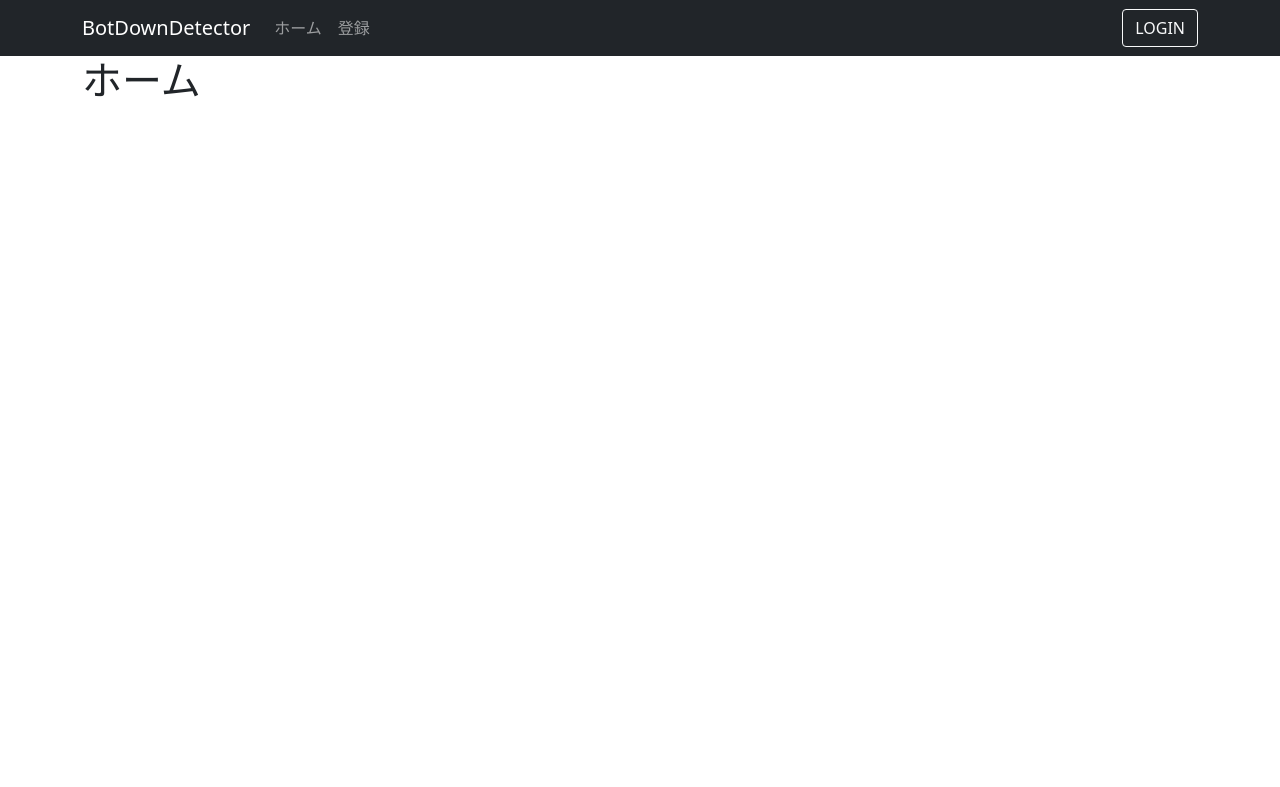
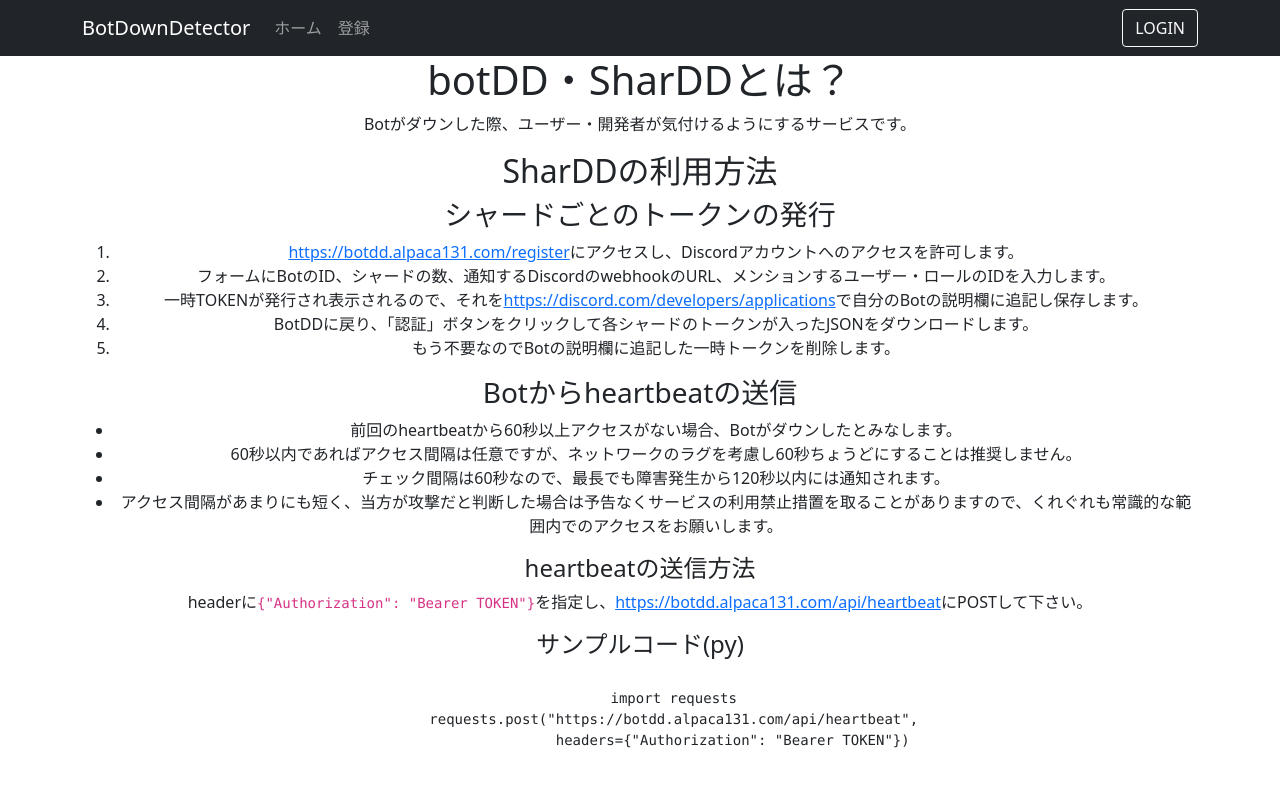
Before and after one commit to Alpaca131/SharDD, a Flask app: page / in a window 1280 px wide. Shown: the top 787 px of the page. Run offline with Flask 2, Linux system fonts and the light colour scheme.

Commit message:
何もないよりはマシ：READMEをそのまま貼り付け

```diff
--- a/templates/index.html
+++ b/templates/index.html
@@ -1,5 +1,32 @@
 {% extends "base.html" %}
 {% block title %}ホーム{% endblock %}
 {% block content %}
-    <h1 class="container">ホーム</h1>
+    <div class="container text-center">
+        <h1 id="botddshardd">botDD・SharDDとは？</h1>
+        <p>Botがダウンした際、ユーザー・開発者が気付けるようにするサービスです。</p>
+        <h2 id="shardd">SharDDの利用方法</h2>
+        <h3 id="section">シャードごとのトークンの発行</h3>
+        <ol>
+        <li><a href="https://botdd.alpaca131.com/register">https://botdd.alpaca131.com/register</a>にアクセスし、Discordアカウントへのアクセスを許可します。</li>
+        <li>フォームにBotのID、シャードの数、通知するDiscordのwebhookのURL、メンションするユーザー・ロールのIDを入力します。</li>
+        <li>一時TOKENが発行され表示されるので、それを<a href="https://discord.com/developers/applications">https://discord.com/developers/applications</a>で自分のBotの説明欄に追記し保存します。</li>
+        <li>BotDDに戻り、「認証」ボタンをクリックして各シャードのトークンが入ったJSONをダウンロードします。</li>
+        <li>もう不要なのでBotの説明欄に追記した一時トークンを削除します。</li>
+        </ol>
+        <h3 id="botheartbeat">Botからheartbeatの送信</h3>
+        <ul>
+        <li>前回のheartbeatから60秒以上アクセスがない場合、Botがダウンしたとみなします。</li>
+        <li>60秒以内であればアクセス間隔は任意ですが、ネットワークのラグを考慮し60秒ちょうどにすることは推奨しません。</li>
+        <li>チェック間隔は60秒なので、最長でも障害発生から120秒以内には通知されます。</li>
+        <li>アクセス間隔があまりにも短く、当方が攻撃だと判断した場合は予告なくサービスの利用禁止措置を取ることがありますので、くれぐれも常識的な範囲内でのアクセスをお願いします。</li>
+        </ul>
+        <h4 id="heartbeat">heartbeatの送信方法</h4>
+        <p>headerに<code>{&quot;Authorization&quot;: &quot;Bearer TOKEN&quot;}</code>を指定し、<a href="https://botdd.alpaca131.com/api/heartbeat">https://botdd.alpaca131.com/api/heartbeat</a>にPOSTして下さい。</p>
+        <h4 id="py">サンプルコード(py)</h4>
+        <pre><code class="language-python" style="margin-right: 0">
+        import requests
+        requests.post(&quot;https://botdd.alpaca131.com/api/heartbeat&quot;,
+                      headers={&quot;Authorization&quot;: &quot;Bearer TOKEN&quot;})
+        </code></pre>
+    </div>
 {% endblock %}
```
